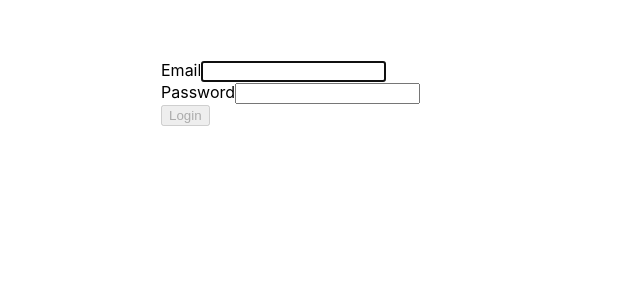
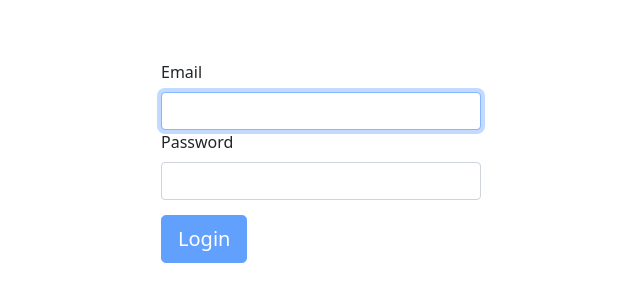
Before and after one commit to thomas-rooty/rocket, a React (Create React App) app: page /login in a window 1280 px wide. Shown: the top 302 px of the page, without its empty margins (319-959 px from the left). Built offline with nearby package versions, Linux system fonts and the light colour scheme.

Commit message:
added bootstrap

```diff
--- a/src/Components/Login/Login.css
+++ b/src/Components/Login/Login.css
@@ -7,4 +7,10 @@
       margin: 0 auto;
       max-width: 320px;
     }
+
+    .Login button {
+      margin-top: 15px;
+      margin-left: 0;
+      margin-right: 0;
+    }
   }
--- a/src/Components/Login/Login.js
+++ b/src/Components/Login/Login.js
@@ -1,6 +1,7 @@
 import React, { useState } from "react";
 import Form from "react-bootstrap/Form";
 import Button from "react-bootstrap/Button";
+import 'bootstrap/dist/css/bootstrap.min.css';
 import "./Login.css";
 
 export default function Login() {
@@ -12,8 +13,9 @@ export default function Login() {
   }
 
   function handleSubmit(event) {
-    console.log("Submitted :");
-    console.log("Email : " + email + " Password : " + password);
+    console.log("Submitted inputs by user :");
+    console.log("Email : " + email);
+    console.log("Password : " + password);
     event.preventDefault();
   }
 
```
